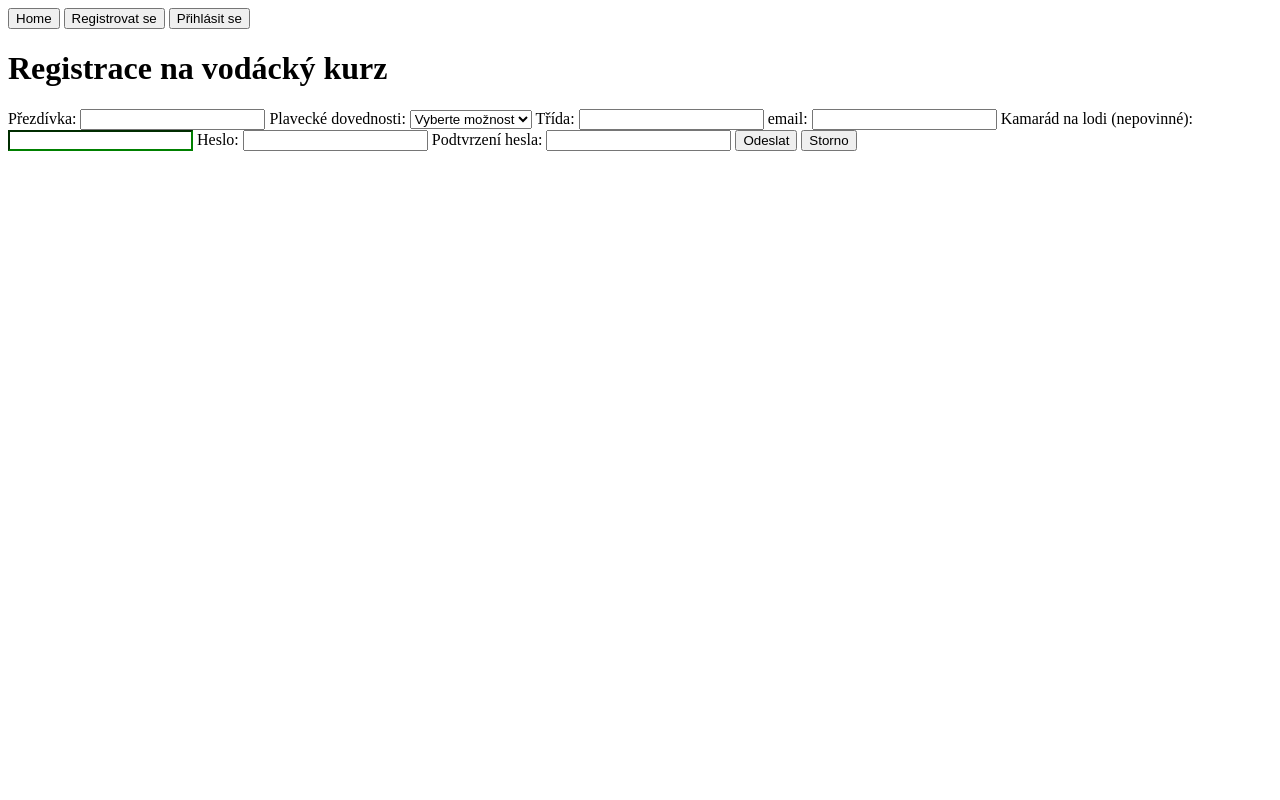
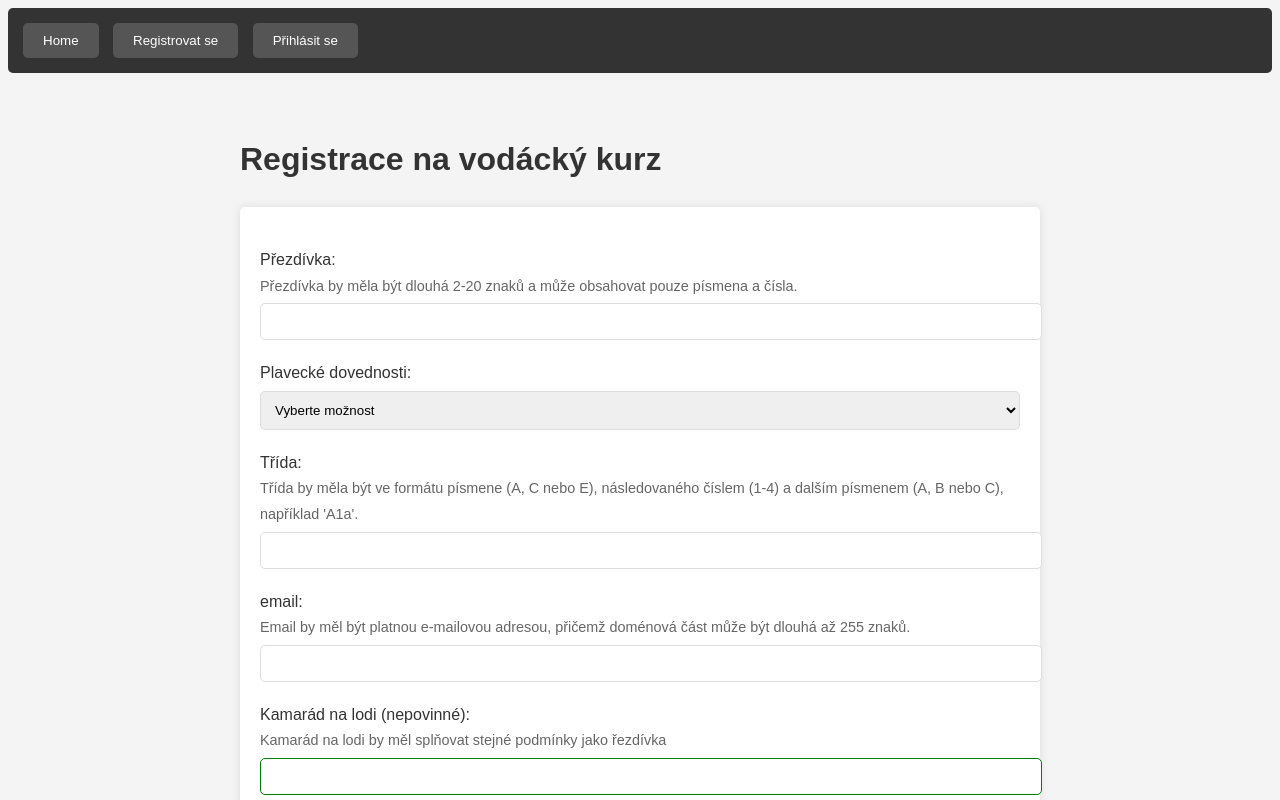
Before and after one commit to AngryGrandma66/VodakForm, a SvelteKit app in the folder VodakForm/: page /registrace in a window 1280 px wide. Shown: the top 800 px of the page. Built offline with nearby package versions, Linux system fonts and the light colour scheme.

Commit message:
Added some styles and did some fixes

```diff
--- a/VodakForm/src/routes/+layout.svelte
+++ b/VodakForm/src/routes/+layout.svelte
@@ -1,5 +1,6 @@
 <script>
     import { goto } from '$app/navigation';
+    import '$styles/global.css';
     export let data;
 
     async function handleLogout() {
@@ -33,7 +34,7 @@
         <button on:click={() =>goto('/login')}>Přihlásit se</button>
     {:else}
     <button on:click={handleLogout}>Odhlásit se</button>
-    <button on:click={redirectToBoats}>Loďe</button>
+    <button on:click={redirectToBoats}>Lodě</button>
     {/if}
 </nav>
 
--- a/VodakForm/src/routes/+page.svelte
+++ b/VodakForm/src/routes/+page.svelte
@@ -1,6 +1,3 @@
-<script>
-</script>
-
 <main>
     <h1>Rozsazení v lodích na vodáckém kurzu 2023 SPŠE Ječná</h1>
 
--- a/VodakForm/src/routes/registrace/+page.svelte
+++ b/VodakForm/src/routes/registrace/+page.svelte
@@ -39,6 +39,7 @@
     <form on:submit|preventDefault={regSubmitForm}>
 
         <label for="username">Přezdívka:</label>
+        <span class="guide-text">Přezdívka by měla být dlouhá 2-20 znaků a může obsahovat pouze písmena a čísla.</span>
         <input type="text"
                id="username"
                name="username"
@@ -57,6 +58,7 @@
         </select>
 
         <label for="sClass">Třída:</label>
+        <span class="guide-text">Třída by měla být ve formátu písmene (A, C nebo E), následovaného číslem (1-4) a dalším písmenem (A, B nebo C), například 'A1a'.</span>
         <input type="text"
                id="sClass"
                name="sClass"
@@ -68,6 +70,7 @@
                maxlength="3">
 
         <label for="email">email:</label>
+        <span class="guide-text">Email by měl být platnou e-mailovou adresou, přičemž doménová část může být dlouhá až 255 znaků.</span>
         <input type="text"
                id="email"
                name="email"
@@ -79,6 +82,7 @@
                maxlength="320">
 
         <label for="friendNick">Kamarád na lodi (nepovinné):</label>
+        <span class="guide-text">Kamarád na lodi by měl splňovat stejné podmínky jako řezdívka</span>
         <input type="text"
                id="friendNick"
                name="kanoe_kamarad"
@@ -88,6 +92,7 @@
                maxlength="20">
 
         <label for="password">Heslo:</label>
+        <span class="guide-text">Heslo musí mít alespoň 8 znaků, včetně jednoho čísla, jednoho velkého písmene, jednoho malého písmene a jednoho speciálního znaku.</span>
         <input type="password"
                id="password"
                name="password"
--- a/VodakForm/src/routes/user/[userId]/+page.svelte
+++ b/VodakForm/src/routes/user/[userId]/+page.svelte
@@ -36,26 +36,116 @@
 
 {#if data.props.userData.username}
     <div>
-        <h1>Welcome, {data.props.userData.username}!</h1>
-        <h2>Boats</h2>
+        <h1>Vítej, {data.props.userData.username}!</h1>
+
+        <h2>Lodě</h2>
         <ul>
             {#each data.props.boats as boat}
-                <li>{boat.nick1} & {boat.nick2}</li>
+                <li class="boat">{boat.nick1} & {boat.nick2}</li>
             {/each}
         </ul>
 
-        <h2>Your Invitations</h2>
+        <h2>Vaše pozvánky</h2>
         <ul>
             {#each data.props.invitations as invitation}
-                <li>
-                    {invitation.username} has invited you to join a boat.
-                    <button on:click={() => acceptInvitation(invitation.username)}>Accept Invitation</button>
+                <li class="invitation">
+                    {invitation.username} vás pozval na loď.
+                    <button on:click={() => acceptInvitation(invitation.username)}>Přijmout Pozvánku</button>
                 </li>
             {/each}
         </ul>
         <button type="button" on:click={() => window.history.back()}>Storno</button>
-
     </div>
 {:else}
-    <p>Loading user data...</p>
+    <p class="loading">Načítání uživatelských dat...</p>
 {/if}
+
+<style>/* Center the main content */
+div {
+    width: 80%;
+    margin: 0 auto;
+    padding: 20px;
+    background-color: #fff;
+    border-radius: 10px;
+    box-shadow: 0 2px 4px rgba(0, 0, 0, 0.1);
+    text-align: center;
+}
+
+/* Style headings for clarity */
+h1 {
+    color: #4a90e2;
+    margin-bottom: 0.5em;
+}
+
+h2 {
+    color: #333;
+    font-size: 1.5em;
+    margin-top: 1em;
+    margin-bottom: 0.5em;
+}
+
+/* Style for boats and invitations lists */
+ul {
+    list-style-type: none;
+    padding: 0;
+    margin: 0;
+}
+
+li {
+    background-color: #f7f7f7;
+    margin-bottom: 10px;
+    padding: 10px;
+    border-radius: 5px;
+}
+
+button {
+    background-color: #4a90e2;
+    color: white;
+    padding: 10px 15px;
+    border: none;
+    border-radius: 5px;
+    cursor: pointer;
+    margin-top: 10px;
+    margin-bottom: 10px;
+}
+
+button:hover {
+    background-color: #357ab8;
+}
+
+/* Additional styles for visual clarity */
+.invitation {
+    background-color: #eaf1f7;
+    border-left: 5px solid #4a90e2;
+    padding-left: 15px;
+}
+
+.boat {
+    background-color: #e7eaf3;
+    border-left: 5px solid #6a7fcb;
+    padding-left: 15px;
+}
+
+/* Style for the 'Storno' button */
+button[type="button"] {
+    background-color: #ff6b6b;
+}
+
+button[type="button"]:hover {
+    background-color: #ff5252;
+}
+
+/* Add a loading animation for loading state */
+.loading {
+    font-size: 1.2em;
+    color: #666;
+    text-align: center;
+    animation: blinker 1.5s linear infinite;
+}
+
+@keyframes blinker {
+    50% {
+        opacity: 0;
+    }
+}
+</style>
--- /dev/null
+++ b/VodakForm/src/styles/global.css
@@ -0,0 +1,93 @@
+/* General styles that apply to the whole layout */
+body {
+    font-family: 'Arial', sans-serif;
+    background-color: #f4f4f4;
+    color: #333;
+    line-height: 1.6;
+}
+
+main {
+    padding: 20px;
+    max-width: 800px;
+    margin: 0 auto;
+}
+
+h1 {
+    color: #333;
+}
+
+button {
+    background-color: #555;
+    color: white;
+    border: none;
+    padding: 10px 20px;
+    margin: 5px;
+    border-radius: 5px;
+    cursor: pointer;
+}
+
+button:hover {
+    background-color: #666;
+}
+
+nav {
+    background: #333;
+    color: #fff;
+    padding: 10px;
+    border-radius: 5px;
+    margin-bottom: 20px;
+}
+
+input[type='text'],
+input[type='password'],
+select {
+    display: block;
+    width: 100%;
+    padding: 10px;
+    margin-top: 5px;
+    margin-bottom: 10px;
+    border-radius: 5px;
+    border: 1px solid #ddd;
+}
+
+input[type='text']:focus,
+input[type='password']:focus,
+select:focus {
+    outline: none;
+    border-color: #aaa;
+}
+
+form {
+    background: white;
+    padding: 20px;
+    border-radius: 5px;
+    box-shadow: 0 0 10px rgba(0, 0, 0, 0.1);
+}
+
+ul {
+    list-style: none;
+    padding: 0;
+}
+
+li {
+    margin-bottom: 10px;
+}
+
+label {
+    display: block;
+    margin-top: 20px;
+}
+
+/* Specific styles for guide text */
+.guide-text {
+    font-size: 0.9em;
+    color: #666;
+    margin-bottom: 5px;
+}
+.valid {
+    border-color: green;
+}
+
+.invalid {
+    border-color: red;
+}
--- a/VodakForm/vite.config.js
+++ b/VodakForm/vite.config.js
@@ -1,6 +1,14 @@
 import { sveltekit } from '@sveltejs/kit/vite';
-import { defineConfig } from 'vite';
+import path from "path";
 
-export default defineConfig({
-	plugins: [sveltekit()]
-});
+const config = {
+	plugins: [sveltekit()],
+	resolve: {
+		alias: {
+			$styles: path.resolve('./src/styles') // Alias for styles
+		}
+	}
+	// ... other configurations
+};
+
+export default config;
```
Also changed, not shown: VodakForm/data/boats.json (+4 -4 lines).
